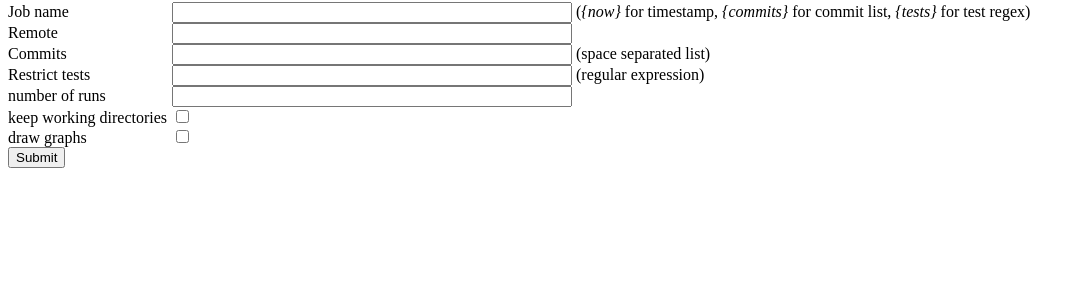
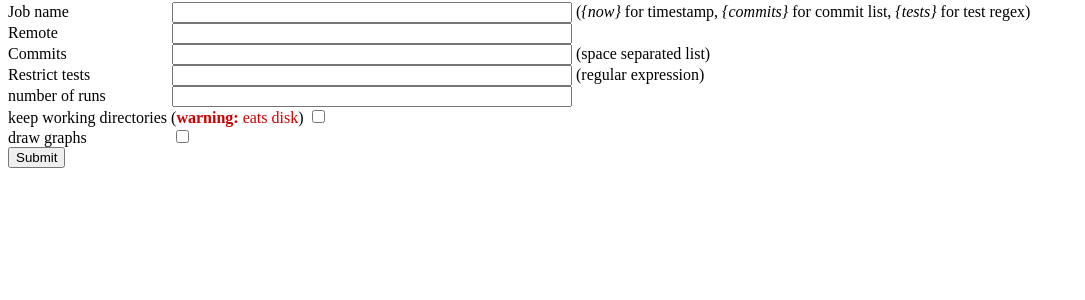
Before and after one commit to GSam/samba-cloud-autobuild, a Flask app: page / in a window 1280 px wide. Shown: the part 200-500 px from the top of the page, without its empty margins (0-1085 px from the left). Run offline with Flask 2, Linux system fonts and the light colour scheme.

Commit message:
perf-web: warning about tmp dirs eating disk

```diff
--- a/perf-daemon/templates/perf-queue-add.html
+++ b/perf-daemon/templates/perf-queue-add.html
@@ -3,6 +3,7 @@
     label {display: inline-block; min-width: 10em;}
     input[type=text], input:not([type]) {min-width: 30em}
     .msg {margin: 2em; color: #870; font-size: 1.5em;}
+    .red {color: #c00}
     </style>
 
   <body>
@@ -45,7 +46,7 @@
         <label for=bestof>number of runs</label>
         <input name=bestof id=bestof value="{{bestof}}"> <br>
 
-        <label for="preserve-tmp-dir">keep working directories</label>
+        <label for="preserve-tmp-dir">keep working directories (<span class=red><b>warning:</b> eats disk</span>)</label>
         <input type=checkbox name="preserve-tmp-dir" id="preserve-tmp-dir" value="yes"
                {% if preserve_tmp_dir %}
                checked
```
